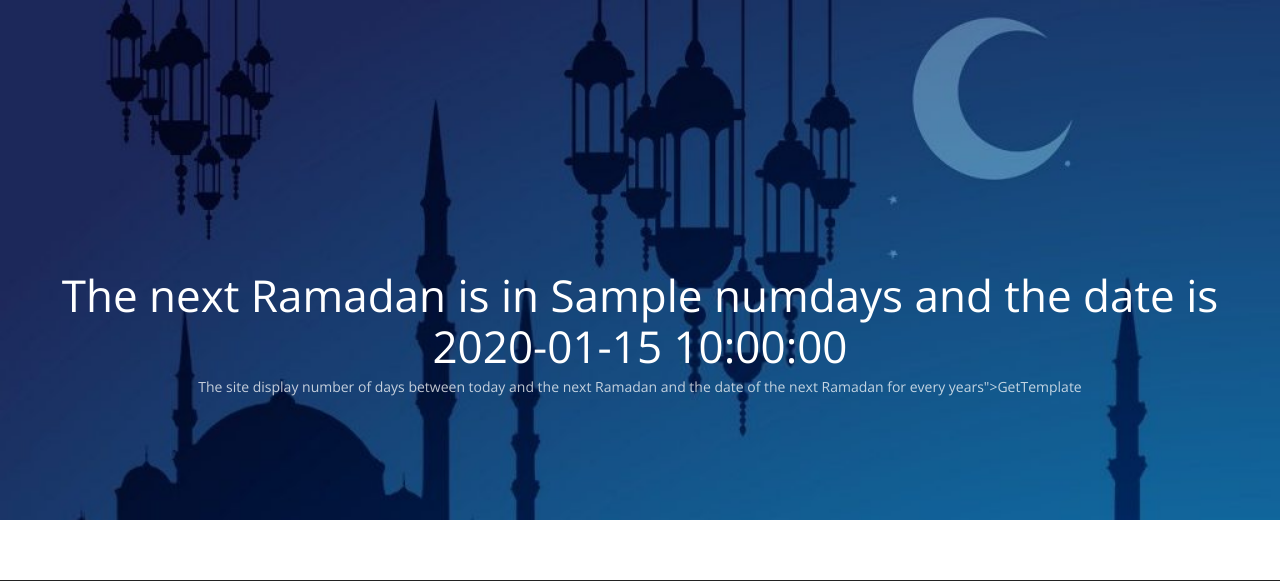
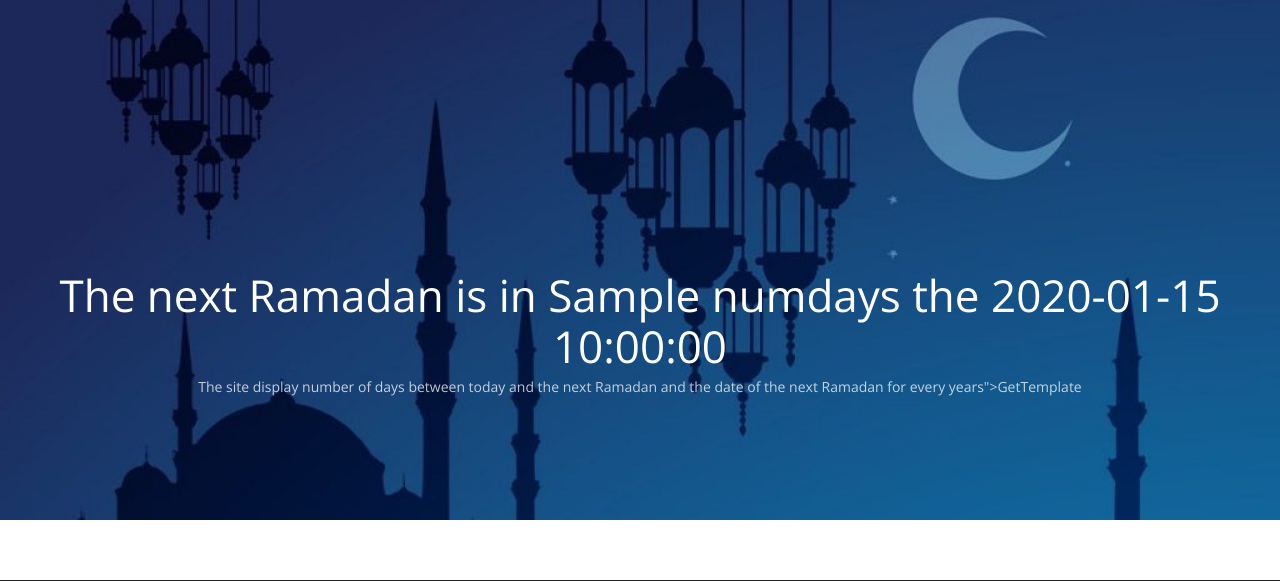
Before and after one commit to hamdyaea/NextRamadan, a Flask app: template templates/index.html in a window 1280 px wide. Shown: the top 581 px of the page. Run offline with Flask 2, Linux system fonts and the light colour scheme; the template is opened without the code that fills it: most values are stand-ins (such as "Sample title", 1, 10 or a date in 2020); some libraries are stand-ins or nearby versions.

Commit message:
improve date msg

```diff
--- a/templates/index.html
+++ b/templates/index.html
@@ -29,7 +29,7 @@
 	<header id="head">
 		<div class="container">
 			<div class="row">
-				<h1 class="lead">The next Ramadan is in {{  numdays }} and the date is {{  closest_date  }}</h1>
+				<h1 class="lead">The next Ramadan is in {{  numdays }} the {{  closest_date  }}</h1>
 				<p class="tagline">The site display number of days between today and the next Ramadan and the date of the next Ramadan for every years">GetTemplate</a></p>
 			</div>
 		</div>
```
